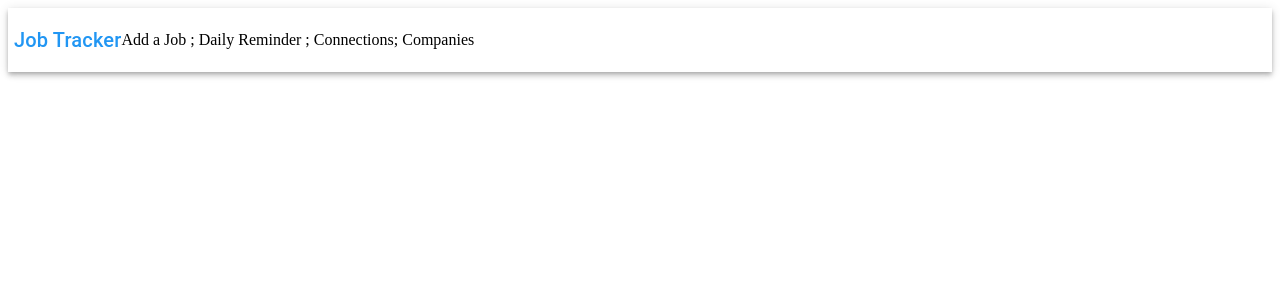
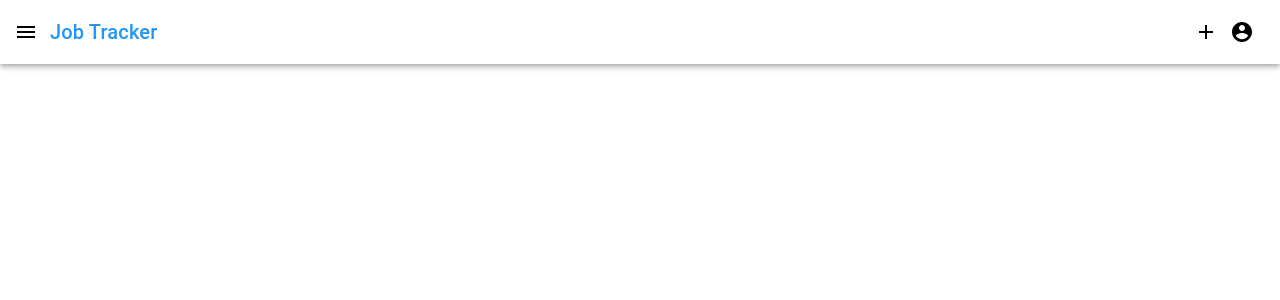
Before and after one commit to Asduveneck/job_assistant, a React (Create React App) app: page / in a window 1280 px wide. Shown: the top 300 px of the page. Built offline with nearby package versions, Linux system fonts and the light colour scheme.

Commit message:
Load in Tachyon; placeholder content for navbar

```diff
--- a/public/index.html
+++ b/public/index.html
@@ -4,6 +4,7 @@
     <title>Job Tracker</title>
     <meta charset="utf-8">
     <meta name="viewport" content="width=device-width, initial-scale=1, shrink-to-fit=no">
+    <link rel="stylesheet" href="https://unpkg.com/tachyons@4/css/tachyons.min.css">
 </head>
 
 <body>
--- a/src/client/components/Navbar.tsx
+++ b/src/client/components/Navbar.tsx
@@ -1,14 +1,30 @@
 import { AppBar, Toolbar, Typography } from '@material-ui/core';
+import IconButton from '@material-ui/core/IconButton';
+import AccountCircleIcon from '@material-ui/icons/AccountCircle';
+import AddIcon from '@material-ui/icons/Add';
+import MenuIcon from '@material-ui/icons/Menu';
 import React from 'react';
 
 const TopNavbar: React.SFC = () => {
   return (
     <AppBar position='static' color='transparent'>
-      <Toolbar className='flex justify-center'>
-        <Typography variant='h6' color='primary'>
-          Job Tracker
-        </Typography>
-        Add a Job ; Daily Reminder ; Connections; Companies
+      <Toolbar className='flex justify-between'>
+        <div className='flex justify-around items-center-ns mh2'>
+          <IconButton edge='start' color='inherit' aria-label='open drawer'>
+            <MenuIcon />
+          </IconButton>
+          <Typography variant='h6' color='primary'>
+            Job Tracker
+          </Typography>
+        </div>
+        <div className='flex justify-around items-center-ns mh2'>
+          <IconButton edge='start' color='inherit' aria-label='open drawer'>
+            <AddIcon />
+          </IconButton>
+          <IconButton edge='start' color='inherit' aria-label='open drawer'>
+            <AccountCircleIcon />
+          </IconButton>
+        </div>
       </Toolbar>
     </AppBar>
   );
```
